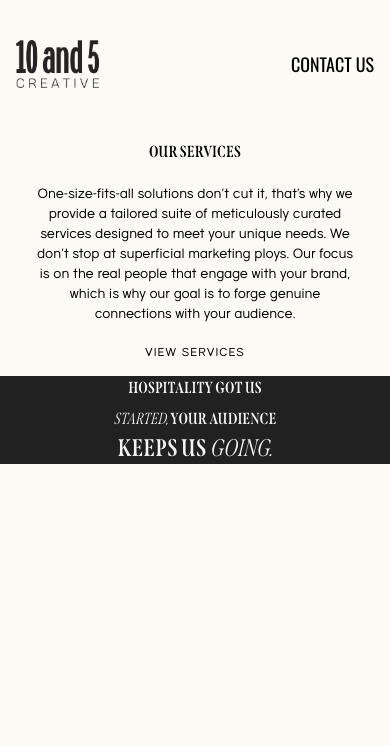
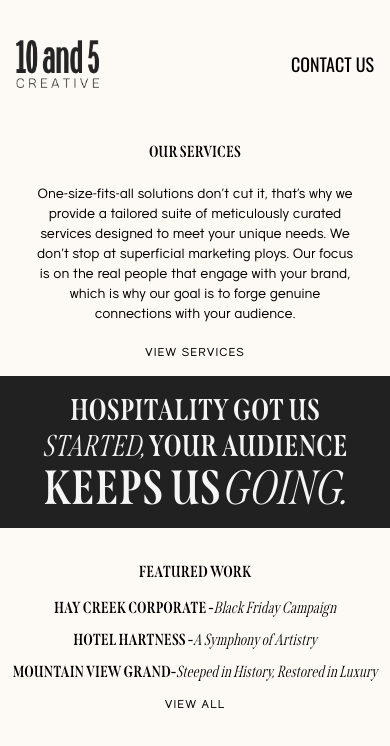
Before and after one commit to MMount98/10and5, a React (Create React App) app: page /homepage in a window 390 px wide. Shown: the top 746 px of the page. Built offline with nearby package versions, Linux system fonts and the light colour scheme.

Commit message:
BUilt out the mobile responsive build of blackBoxBanner on home page and made featured work more mobile responzive

```diff
--- a/src/components/pages/homepage.js
+++ b/src/components/pages/homepage.js
@@ -13,20 +13,50 @@ export default function Homepage() {
           is on the real people that engage with your brand, which is why our
           goal is to forge genuine connections with your audience.
         </p>
-        <div className="font-napzer md:text-sm text-xs">
+        <div className="font-napzer md:text-sm text-xs md:mb-10">
           <a href="/services" className="underlineAnimation">
             <span>VIEW SERVICES</span>
           </a>
         </div>
       </div>
-      <div className="blackBox text-center px- bg-custom-black">
-        <h3 className="font-span md:text-7xl text-custom-white">
-          HOSPITALITY GOT US<br></br>
-          <span className="font-spanlight italic">STARTED,</span> YOUR AUDIENCE
-          <span className="md:text-9xl text-2xl">
-            <br></br>KEEPS US <span className="font-spanlight italic">GOING.</span>
+      <div className="blackBox text-center px- bg-custom-black md:py-10 py-4 ">
+        <h3 className="font-span md:text-7xl text-3xl text-custom-white ">
+          HOSPITALITY GOT US
+        </h3>
+        <h3 className="font-span md:text-7xl text-3xl text-custom-white md:-mt-8 -mt-3">
+          <span className="font-spanlight italic md:-pt-10">STARTED,</span> YOUR
+          AUDIENCE
+          <span className="md:text-9xl text-5xl">
+            <br></br>KEEPS US
+            <span className="font-spanlight italic">GOING.</span>
           </span>
         </h3>
+      </div>
+      <div className="featuredWork flex flex-col items-center text-center md:my-10 my-8">
+        <h4 className="text-1xl md:text-2xl font-span">FEATURED WORK</h4>
+        <ul className="featuredWorkList text-1xl md:text-4xl font-span md:p-5 md:my-0 my-2">
+          <li className="md:p-3 p-1">
+            HAY CREEK CORPORATE -
+            <span className="font-spanlight italic">Black Friday Campaign</span>
+          </li>
+          <li className="md:p-3 p-1">
+            HOTEL HARTNESS -
+            <span className="font-spanlight italic">
+              A Symphony of Artistry
+            </span>
+          </li>
+          <li className="md:p-3 p-1">
+            MOUNTAIN VIEW GRAND-
+            <span className="font-spanlight italic">
+              Steeped in History, Restored in Luxury
+            </span>
+          </li>
+        </ul>
+        <div className="font-napzer md:text-sm text-xs md:mb-10">
+          <a href="/previousWork" className="underlineAnimation">
+            <span>VIEW ALL</span>
+          </a>
+        </div>
       </div>
     </>
   );
```
